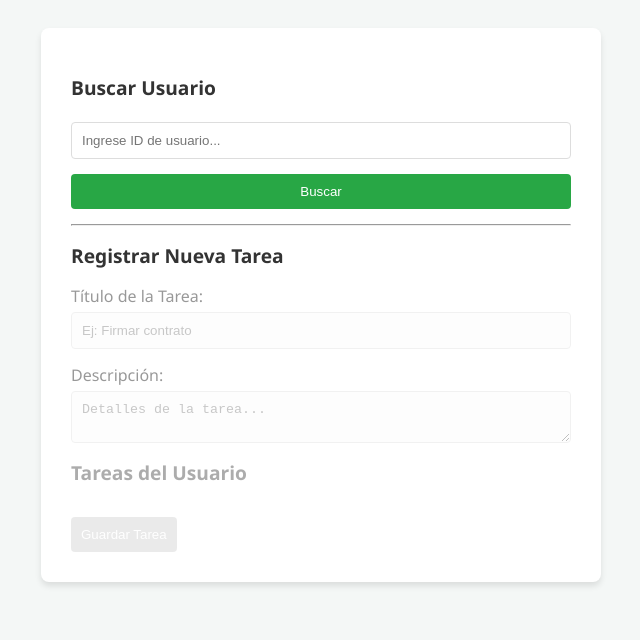
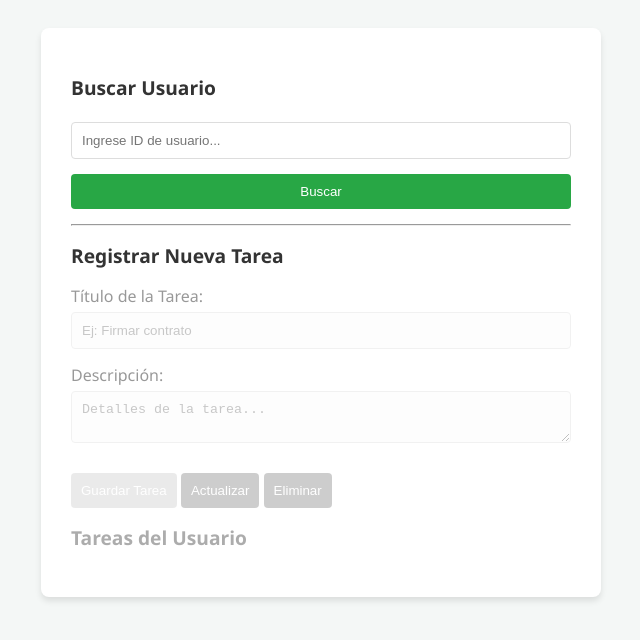
Before and after one commit to andre1985dominiocom/Tareas_Equipo_Trabajo, a plain HTML site: page actividades/frontend/index.html in a window 1280 px wide. Shown: the whole page, without its empty margins (319-959 px from the left). Drawn offline with Linux system fonts and the light colour scheme.

Commit message:
Se crearon botones eliminar y actualizar y sección de tareas

```diff
--- a/actividades/frontend/index.html
+++ b/actividades/frontend/index.html
@@ -38,12 +38,19 @@
           <textarea id="descripcion-tarea" placeholder="Detalles de la tarea..." required disabled></textarea>
         </div>
 
+        <div class="contenedor-btn">
+          <button type="submit" id="boton-guardar-tarea" disabled>Guardar Tarea</button>
+
+          <button type="submit" id="boton-actualizar-tarea">Actualizar</button>
+
+            <button type="submit" id="boton-eliminar-tarea">Eliminar</button>
+        </div>
+
         <section class="seccion-lista">
           <h2>Tareas del Usuario</h2>
           <div id="contenedor-tareas"></div>
         </section>
 
-        <button type="submit" id="boton-guardar-tarea" disabled>Guardar Tarea</button>
       </form>
     </section>
   </div>
```
